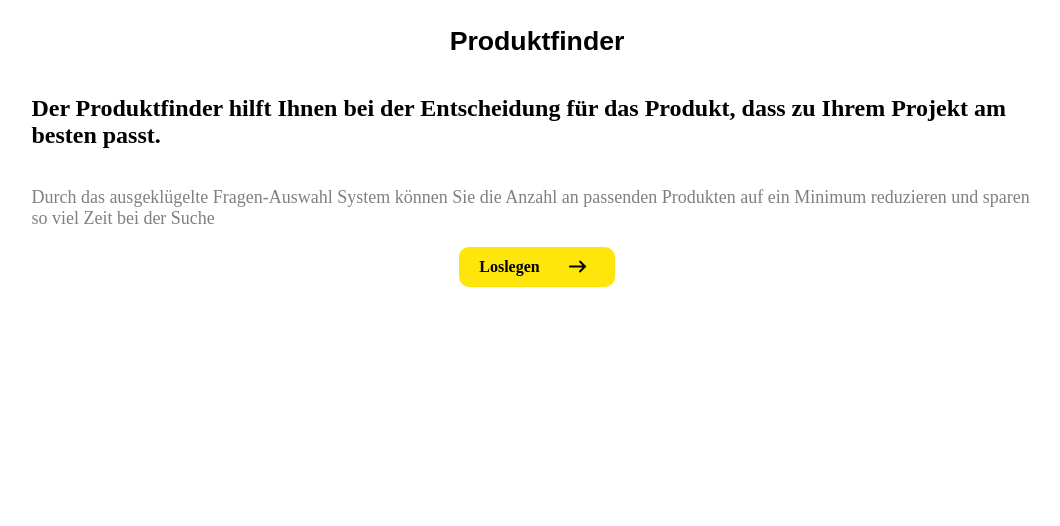
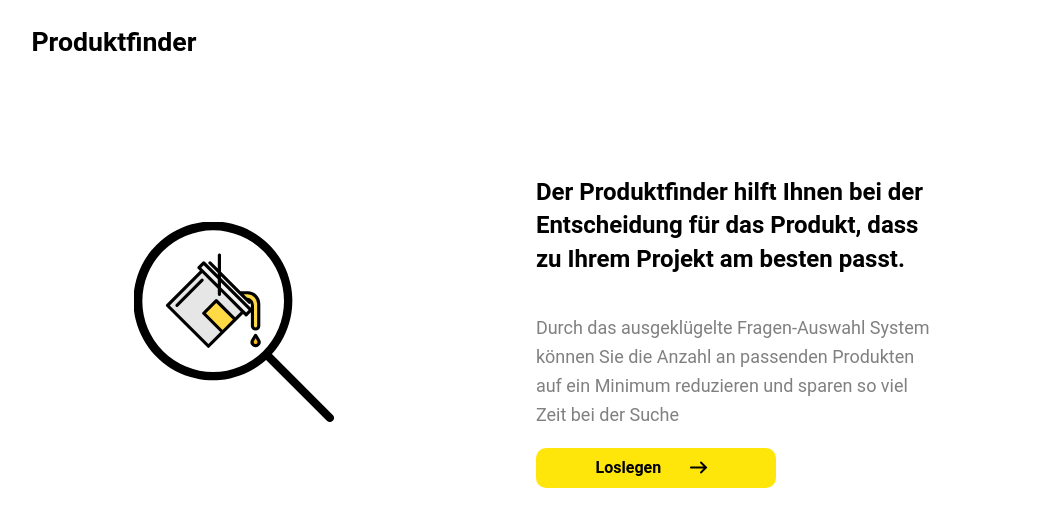
Before and after one commit to Mr-Jen/Productfinder, a React (Create React App) app: page / in a window 1280 px wide. Shown: the top 526 px of the page, without its empty margins (103-1163 px from the left). Built offline with nearby package versions, Linux system fonts and the light colour scheme.

Commit message:
Global font changed to Roboto - Basic styling and icon added to Home component

```diff
--- /dev/null
+++ b/public/index.css
@@ -0,0 +1,3 @@
+* {
+    font-family: 'Roboto', sans-serif !important;
+}
--- a/public/index.html
+++ b/public/index.html
@@ -3,6 +3,7 @@
   <head>
     <meta charset="utf-8" />
     <link rel="icon" href="%PUBLIC_URL%/favicon.ico" />
+    <link rel="stylesheet" href="index.css">
     <meta name="viewport" content="width=device-width, initial-scale=1" />
     <meta name="theme-color" content="#000000" />
     <meta
@@ -24,7 +25,7 @@
       work correctly both with client-side routing and a non-root public URL.
       Learn how to configure a non-root public URL by running `npm run build`.
     -->
-    <title>React App</title>
+    <title>Produktfinder</title>
   </head>
   <body>
     <noscript>You need to enable JavaScript to run this app.</noscript>
--- a/src/components/App.js
+++ b/src/components/App.js
@@ -20,6 +20,11 @@ const Wrapper = styled.div`
   margin: auto;
 `
 
+const HeaderWrap = styled.div`
+  display: flex;
+  align-self: flex-start;
+`
+
 const HeaderWrapper = styled.div`
   display: flex;
   width: 100%;
@@ -33,7 +38,9 @@ const App = ({loadConfig, isHome, handleNavigationChange}) => {
 
   return (
     <Wrapper>
-      <Header/>
+      <HeaderWrap>
+        <Header/>
+      </HeaderWrap>
       <Switch>
         <Route exact path="/">
           <Home/>
--- a/src/components/Routes/Home/Home.js
+++ b/src/components/Routes/Home/Home.js
@@ -5,20 +5,43 @@ import { Link } from 'react-router-dom'
 
 import { addToHistory } from '../../../actions/history'
 
+const Wrapper = styled.div`
+    display: flex;
+    flex-direction: row;
+    justify-content: center;
+    margin-top: 10vh;
+`
+
 const HomeWrapper = styled.div`
     display: flex;
     flex-direction: column;
-    align-items: center;s
+    align-items: flex-start;
+    width: 40%;
+`
+
+const HomeIcon = styled.img`
+    display: flex;
+    align-self: center;
+    height: 200px;
+    width: 200px;
+    margin-right: 20%;
+`
+const TitleText = styled.h2`
+    line-height: 1.4;
 `
 
 const InfoText = styled.p`
     color: grey;
     font-size: 18px;
+    line-height: 1.6;
 `
 
 const linkStyling = {
+    display: 'flex',
+    justifyContent: 'center',
     textDecoration: 'none',
     height: '40px',
+    width: '200px',
     display: 'flex',
     alignItems: 'center',
     backgroundColor: '#ffe60a',
@@ -29,10 +52,15 @@ const linkStyling = {
 
 const Home = ({addToHistory}) => {
     return (
+        <Wrapper>
+            <HomeIcon
+                src={"assets/Spilled-Bucket-Search.svg"}
+                alt="HomeIcon"
+            />
             <HomeWrapper>
-            <h2>Der Produktfinder hilft Ihnen bei der Entscheidung für das Produkt, dass zu
+                <TitleText>Der Produktfinder hilft Ihnen bei der Entscheidung für das Produkt, dass zu
                     Ihrem Projekt am besten passt.
-            </h2>
+                </TitleText>
                 <InfoText>Durch das ausgeklügelte Fragen-Auswahl System können Sie die Anzahl an passenden Produkten
                     auf ein Minimum reduzieren und sparen so viel Zeit bei der Suche
                 </InfoText>
@@ -49,6 +77,7 @@ const Home = ({addToHistory}) => {
                     />
                 </Link>
             </HomeWrapper>
+        </Wrapper>
     )
 }
 
```
Lines whose indentation alone changed are shown as unchanged.
